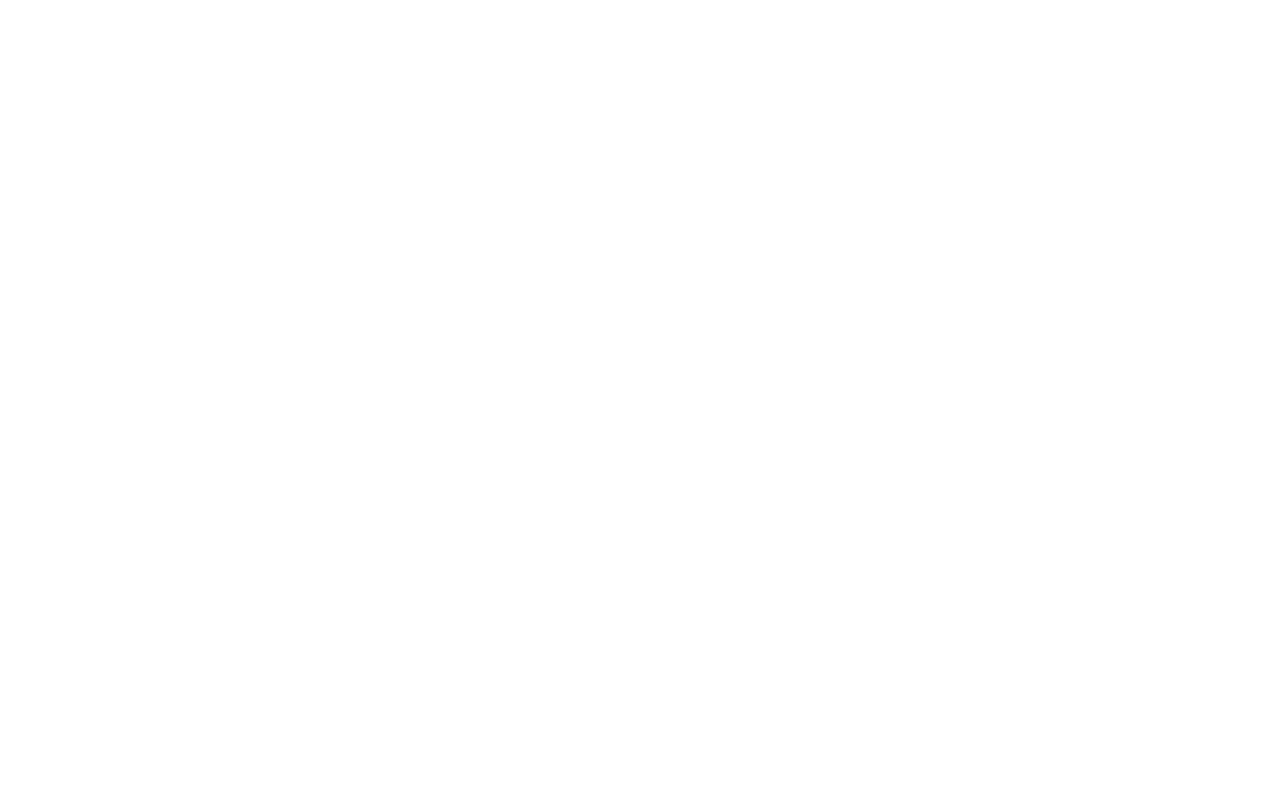
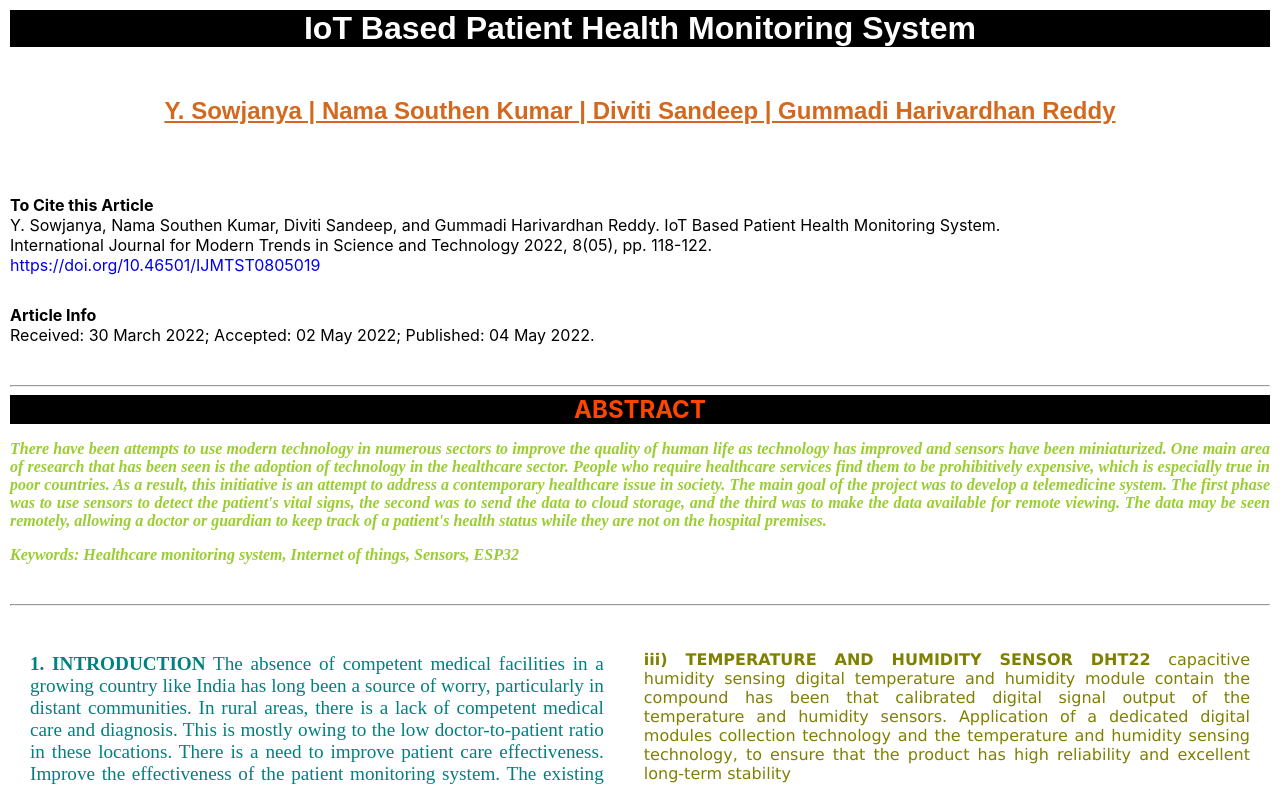
Before and after one commit to Southen16/my-first-static-web-app, a React (Create React App) app: page /itc505/homework/4 in a window 1280 px wide. Shown: the top 786 px of the page. Built offline with nearby package versions, Linux system fonts and the light colour scheme.

Commit message:
raect updated

```diff
--- a/src/RoutesTree.js
+++ b/src/RoutesTree.js
@@ -1,12 +1,12 @@
 import React from 'react';
 import { BrowserRouter as Router, Route, Routes } from 'react-router-dom';
-import styles from './components/styles';
+import Font from './components/Font';
 
 const RoutesTree = () => {
   return (
     <Router>
       <Routes>
-        <Route path="/itc505/homework/4" element={<styles />} />
+        <Route path="/itc505/homework/4" element={<Font />} />
       </Routes>
     </Router>
   );
```
